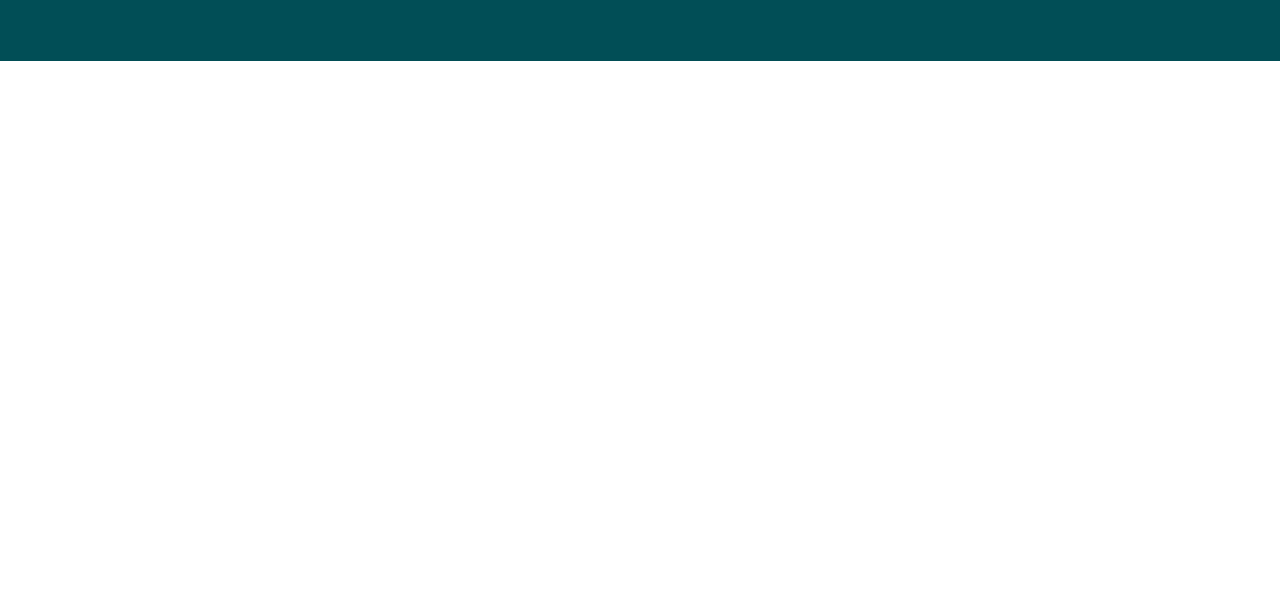
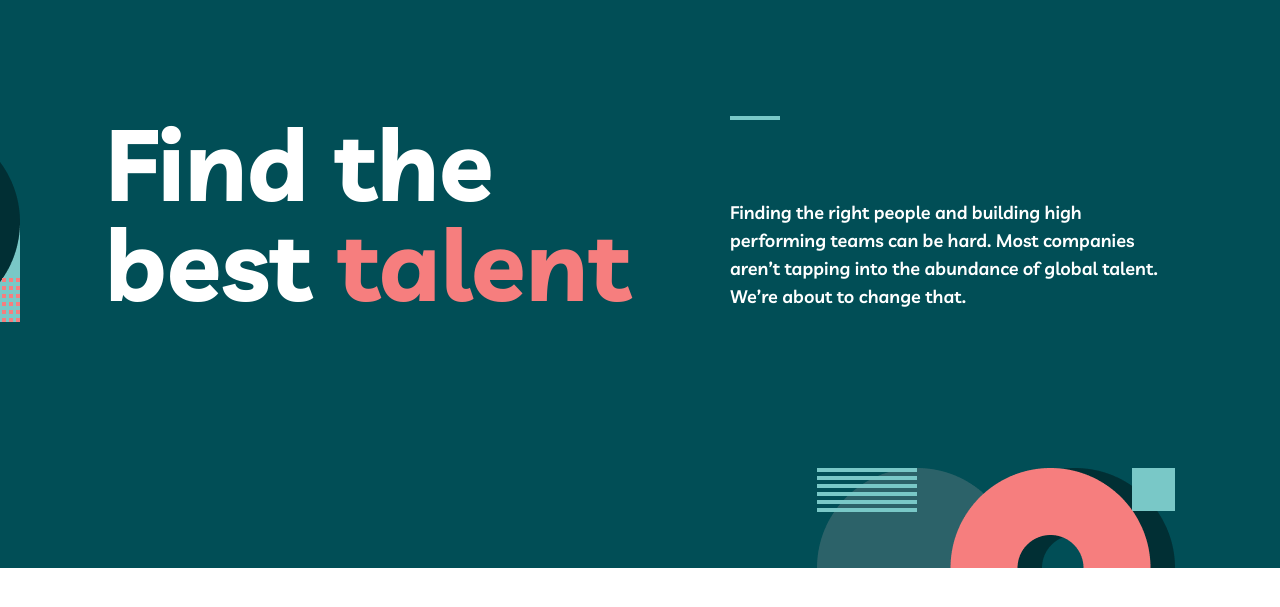
Before and after one commit to EhsonjonKomiljonov/2-oy-11-dars, a plain HTML site: page index.html in a window 1280 px wide. Shown: the part 145-752 px from the top of the page. Drawn offline with Linux system fonts and the light colour scheme.

Commit message:
Add hero in index html

```diff
--- a/index.html
+++ b/index.html
@@ -5,7 +5,7 @@
     <meta http-equiv="X-UA-Compatible" content="IE=edge" />
     <meta name="viewport" content="width=device-width, initial-scale=1.0" />
     <title>myteam-home</title>
-    <link rel="stylesheet" href="./css/main.css">
+    <link rel="stylesheet" href="./css/main.css" />
   </head>
   <body>
     <header class="site-header">
@@ -32,5 +32,26 @@
         </div>
       </div>
     </header>
+    <main>
+      <section class="hero">
+        <div class="container">
+          <div class="hero__inner">
+            <div class="hero__title__box">
+              <h1 class="hero__title">
+                Find the best <span class="hero__title__style">talent</span>
+              </h1>
+            </div>
+            <div class="hero__text__box">
+              <span class="hero__line"></span>
+              <p class="hero__text">
+                Finding the right people and building high performing teams can be
+                hard. Most companies aren’t tapping into the abundance of global
+                talent. We’re about to change that.
+              </p>
+            </div>
+          </div>
+        </div>
+      </section>
+    </main>
   </body>
 </html>
--- a/sass/blocks/_hero.scss
+++ b/sass/blocks/_hero.scss
@@ -0,0 +1,61 @@
+.hero {
+  padding: 52px 0 0;
+  background-color: #014E56;
+  background-image: url('../images/hero-bgi-1.png');
+  background-repeat: no-repeat;
+  background-position: calc(50% - 910px) calc(20%);
+}
+
+.hero__inner {
+  @include super-flex;
+  padding-bottom: 255px;
+  background-image: url('../images/hero-bgi-2.png');
+  background-repeat: no-repeat;
+  background-position: right bottom;
+}
+
+.hero__title__box {
+  width: 100%;
+  max-width: 620px;
+}
+
+.hero__title {
+  margin: 0;
+  font-weight: 700;
+  font-size: 100px;
+  line-height: 100px;
+  color: #FFFFFF;
+}
+
+.hero__title__style {
+  color: #F67E7E;
+}
+
+.hero__text__box {
+  display: flex;
+  flex-direction: column;
+  width: 100%;
+  max-width: 445px;
+}
+
+.hero__line {
+  width: 100%;
+  max-width: 50px;
+  height: 4px;
+  margin-bottom: 79px;
+  background-color: #79C8C7;
+}
+
+.hero__text {
+  margin: 0;
+  font-weight: 600;
+  font-size: 18px;
+  line-height: 28px;
+  color: #FFFFFF;
+}
+
+@include media (1440px){
+  .hero{
+    background-position: calc(50% - 670px) calc(20%);
+  }
+}
```
Also changed, not shown: css/main.css, 1 other file.
